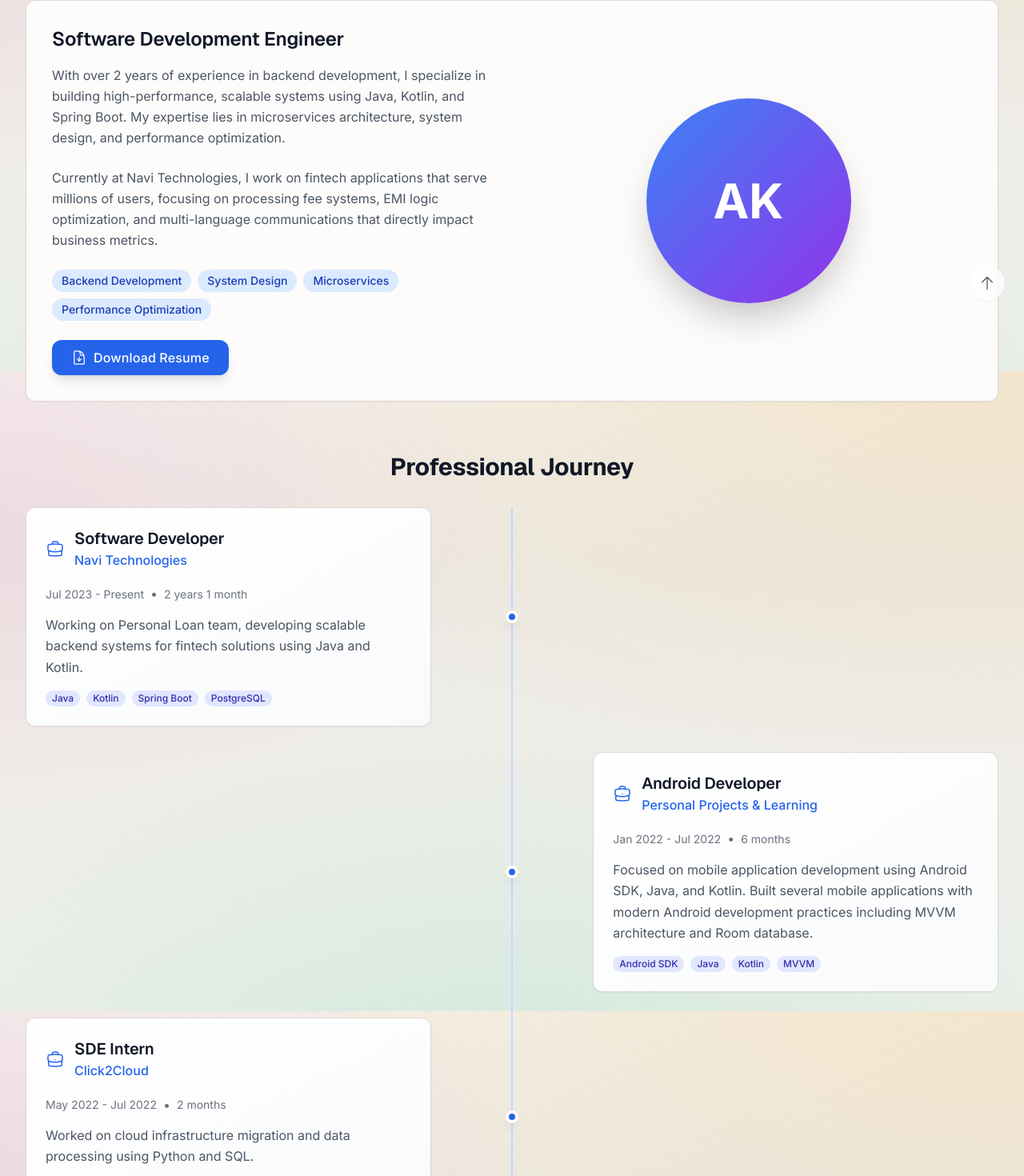
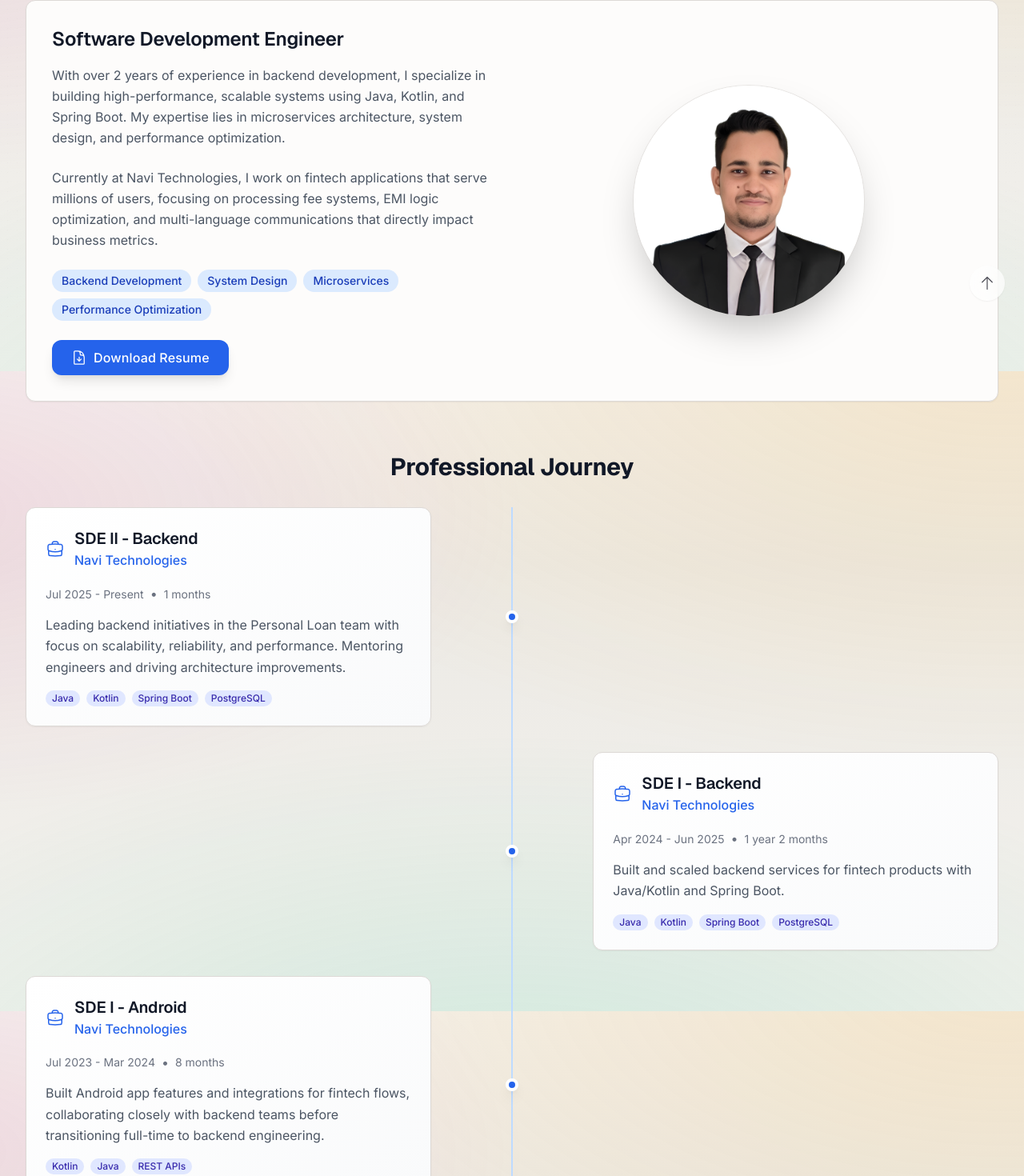
Before and after one commit to Anupam0401/anupam-portfolio, a Next.js app: page /about in a window 1280 px wide. Shown: the part 400-1870 px from the top of the page at 80% size. Built offline with nearby package versions, Linux system fonts and the light colour scheme.

Commit message:
feat: enhance profile UI with avatar image and company links

```diff
--- a/src/app/about/page.tsx
+++ b/src/app/about/page.tsx
@@ -1,6 +1,7 @@
 'use client'
 
-import React from 'react'
+import React, { useState } from 'react'
+import Image from 'next/image'
 import { motion } from 'framer-motion'
 import { DocumentArrowDownIcon, AcademicCapIcon, BriefcaseIcon, TrophyIcon } from '@heroicons/react/24/outline'
 import Layout from '@/components/layout/Layout'
@@ -11,6 +12,7 @@ import { personalInfo, experiences, education, achievements } from '@/data/portf
 import { calculateDuration } from '@/lib/utils'
 
 const AboutPage = () => {
+  const [imgOk, setImgOk] = useState(true)
   const handleDownloadResume = () => {
     const link = document.createElement('a')
     link.href = personalInfo.resume || '#'
@@ -73,11 +75,29 @@ const AboutPage = () => {
                 </div>
                 <div className="flex justify-center">
                   <motion.div
-                    className="w-64 h-64 bg-gradient-to-br from-blue-500 to-purple-600 rounded-full flex items-center justify-center text-white text-6xl font-bold shadow-2xl"
-                    whileHover={{ scale: 1.05 }}
+                    className="relative"
+                    whileHover={{ scale: 1.03 }}
                     transition={{ type: "spring" as const, stiffness: 300, damping: 30 }}
                   >
-                    AK
+                    <div className="relative w-64 h-64 md:w-72 md:h-72 rounded-full overflow-hidden ring-1 ring-[color:var(--border-color)]/60 shadow-2xl">
+                      {imgOk ? (
+                        <Image
+                          src="/images/anupam.png"
+                          alt="Anupam Kumar"
+                          fill
+                          priority
+                          placeholder="empty"
+                          quality={95}
+                          sizes="(min-width: 1024px) 18rem, (min-width: 768px) 18rem, 16rem"
+                          className="object-cover"
+                          onError={() => setImgOk(false)}
+                        />
+                      ) : (
+                        <div className="w-full h-full bg-gradient-to-br from-blue-500 to-purple-600 flex items-center justify-center text-white text-6xl font-bold">
+                          AK
+                        </div>
+                      )}
+                    </div>
                   </motion.div>
                 </div>
               </div>
@@ -123,8 +143,19 @@ const AboutPage = () => {
                               {exp.position}
                             </h3>
                             <p className="text-blue-600 dark:text-blue-400 font-medium">
-                              {exp.company}
-                            </p>
+                            {('companyUrl' in exp && (exp as any).companyUrl) ? (
+                              <a
+                                href={(exp as any).companyUrl}
+                                target="_blank"
+                                rel="noopener noreferrer"
+                                className="underline-offset-4 hover:underline"
+                              >
+                                {exp.company}
+                              </a>
+                            ) : (
+                              exp.company
+                            )}
+                          </p>
                           </div>
                         </div>
                         <div className="flex items-center text-gray-500 dark:text-gray-400 mb-3">
--- a/src/app/blog/[slug]/page.tsx
+++ b/src/app/blog/[slug]/page.tsx
@@ -1,6 +1,7 @@
 'use client'
 
 import React, { useEffect, useMemo, useState } from 'react'
+import Image from 'next/image'
 import { motion } from 'framer-motion'
 import Link from 'next/link'
 import { useParams } from 'next/navigation'
@@ -11,7 +12,6 @@ import {
   ArrowLeftIcon,
   ShareIcon,
   BookOpenIcon,
-  UserIcon,
   LinkIcon
 } from '@heroicons/react/24/outline'
 import Layout from '@/components/layout/Layout'
@@ -25,6 +25,7 @@ const BlogPostPage = () => {
   const slug = params.slug as string
   const [mounted, setMounted] = useState(false)
   const [progress, setProgress] = useState(0)
+  const [authorImgOk, setAuthorImgOk] = useState(true)
 
   useEffect(() => {
     setMounted(true)
@@ -191,10 +192,6 @@ const BlogPostPage = () => {
                 {/* Meta Information */}
                 <div className="flex flex-wrap items-center gap-6 mb-8 text-gray-600 dark:text-gray-400">
                   <div className="flex items-center">
-                    <UserIcon className="w-5 h-5 mr-2" />
-                    <span className="font-medium">Anupam Kumar</span>
-                  </div>
-                  <div className="flex items-center">
                     <CalendarIcon className="w-5 h-5 mr-2" />
                     <span>
                       {new Date(post.publishedDate).toLocaleDateString('en-US', {
@@ -299,8 +296,23 @@ const BlogPostPage = () => {
             <Card className="bg-gradient-to-r from-blue-50 to-purple-50 dark:from-blue-900/20 dark:to-purple-900/20">
               <CardContent className="p-8">
                 <div className="flex items-start space-x-4">
-                  <div className="w-16 h-16 bg-gradient-to-br from-blue-600 to-purple-600 rounded-full flex items-center justify-center text-white font-bold text-xl">
-                    AK
+                  <div className="relative w-16 h-16 rounded-full overflow-hidden ring-1 ring-[color:var(--border-color)]/60 shadow-md flex-shrink-0">
+                    {authorImgOk ? (
+                      <Image
+                        src="/images/anupam.png"
+                        alt="Anupam Kumar"
+                        fill
+                        placeholder="empty"
+                        quality={95}
+                        sizes="64px"
+                        className="object-cover"
+                        onError={() => setAuthorImgOk(false)}
+                      />
+                    ) : (
+                      <div className="w-full h-full bg-gradient-to-br from-blue-600 to-purple-600 text-white flex items-center justify-center font-bold text-xl">
+                        AK
+                      </div>
+                    )}
                   </div>
                   <div className="flex-1">
                     <h3 className="text-xl font-bold text-gray-900 dark:text-white mb-2">
--- a/src/app/blog/page.tsx
+++ b/src/app/blog/page.tsx
@@ -60,7 +60,8 @@ const BlogPage = () => {
     }
   }
 
-  const BlogCard = ({ post, featured = false }: { post: typeof blogPosts[0], featured?: boolean }) => (
+  const BlogCard = ({ post, featured = false }: { post: typeof blogPosts[0], featured?: boolean }) => {
+    return (
     <motion.div
       variants={itemVariants}
       className={`${featured ? 'md:col-span-2' : ''} h-full`}
@@ -148,7 +149,7 @@ const BlogPage = () => {
         </CardContent>
       </Card>
     </motion.div>
-  )
+  )}
 
   return (
     <Layout>
--- a/src/app/experience/page.tsx
+++ b/src/app/experience/page.tsx
@@ -86,7 +86,18 @@ const ExperiencePage = () => {
                             {exp.position}
                           </CardTitle>
                           <p className="text-blue-100 dark:text-blue-200 text-lg font-medium">
-                            {exp.company}
+                            {('companyUrl' in exp && (exp as any).companyUrl) ? (
+                              <a
+                                href={(exp as any).companyUrl}
+                                target="_blank"
+                                rel="noopener noreferrer"
+                                className="underline-offset-4 hover:underline"
+                              >
+                                {exp.company}
+                              </a>
+                            ) : (
+                              exp.company
+                            )}
                           </p>
                         </div>
                       </div>
--- a/src/app/layout.tsx
+++ b/src/app/layout.tsx
@@ -34,13 +34,13 @@ export const metadata: Metadata = {
     default: "Anupam Kumar - Backend Developer | Java, Kotlin, Spring Boot",
     template: "%s | Anupam Kumar - Backend Developer"
   },
-  description: "Backend Developer specializing in Java, Kotlin, Spring Boot, and Android development. IIT Bhilai graduate with experience at Navi Technologies and Click2Cloud. Explore my projects, blog posts, and technical expertise.",
+  description: "Backend Developer specializing in Java, Kotlin, and Spring Boot. IIT Bhilai graduate with experience at Navi Technologies and Click2Cloud. Explore my projects, blog posts, and technical expertise.",
   keywords: [
     "Backend Developer",
     "Java Developer",
     "Kotlin Developer",
     "Spring Boot",
-    "Android Development",
+
     "Software Engineer",
     "IIT Bhilai",
     "Navi Technologies",
@@ -69,7 +69,7 @@ export const metadata: Metadata = {
     locale: "en_US",
     url: "https://anupam-portfolio.vercel.app",
     title: "Anupam Kumar - Backend Developer | Java, Kotlin, Spring Boot",
-    description: "Backend Developer specializing in Java, Kotlin, Spring Boot, and Android development. IIT Bhilai graduate with experience at Navi Technologies and Click2Cloud.",
+    description: "Backend Developer specializing in Java, Kotlin, and Spring Boot. IIT Bhilai graduate with experience at Navi Technologies and Click2Cloud.",
     siteName: "Anupam Kumar Portfolio",
     images: [
       {
@@ -83,7 +83,7 @@ export const metadata: Metadata = {
   twitter: {
     card: "summary_large_image",
     title: "Anupam Kumar - Backend Developer | Java, Kotlin, Spring Boot",
-    description: "Backend Developer specializing in Java, Kotlin, Spring Boot, and Android development. IIT Bhilai graduate with experience at Navi Technologies and Click2Cloud.",
+    description: "Backend Developer specializing in Java, Kotlin, and Spring Boot. IIT Bhilai graduate with experience at Navi Technologies and Click2Cloud.",
     images: ["/og-image.png"],
     creator: "@anupamkumar",
   },
--- a/src/app/skills/page.tsx
+++ b/src/app/skills/page.tsx
@@ -149,10 +149,10 @@ const SkillsPage = () => {
           </div>
           <div className="text-right">
             <div className="text-2xl font-bold text-blue-600 dark:text-blue-400">
-              {skill.yearsOfExperience}
+              {skill.yearsOfExperience < 1 ? '<1' : skill.yearsOfExperience}
             </div>
             <div className="text-xs text-gray-500 dark:text-gray-400">
-              {skill.yearsOfExperience === 1 ? 'year' : 'years'}
+              {skill.yearsOfExperience < 1 ? 'year' : (skill.yearsOfExperience === 1 ? 'year' : 'years')}
             </div>
           </div>
         </div>
--- a/src/components/layout/Navigation.tsx
+++ b/src/components/layout/Navigation.tsx
@@ -97,7 +97,7 @@ const Navigation = () => {
             </div>
           </div>
 
-          {/* Theme Toggle & Mobile Menu Button */}
+          {/* Right Controls: Theme Toggle, Mobile Menu */}
           <div className="flex items-center space-x-4">
             <motion.button
               onClick={() => {
--- a/src/components/sections/HeroSection.tsx
+++ b/src/components/sections/HeroSection.tsx
@@ -180,7 +180,7 @@ const HeroSection = () => {
             ))}
           </motion.div>
 
-          {/* Highlights (Recruiter KPIs) */}
+          {/* Highlights (Recruiter strengths) */}
           <motion.div
             className="flex flex-wrap justify-center gap-3 mb-12"
             initial={{ opacity: 0, y: 16 }}
@@ -189,15 +189,15 @@ const HeroSection = () => {
           >
             <span className="inline-flex items-center gap-2 px-3 py-2 rounded-full bg-gray-100 text-gray-800 ring-1 ring-[color:var(--border-color)]/60">
               <ChartBarIcon className="w-4 h-4 text-blue-600" />
-              <span className="text-sm font-medium">Revenue Impact: ₹10M+ annually</span>
+              <span className="text-sm font-medium">Observability: tracing • metrics • logs</span>
             </span>
             <span className="inline-flex items-center gap-2 px-3 py-2 rounded-full bg-gray-100 text-gray-800 ring-1 ring-[color:var(--border-color)]/60">
               <ShieldCheckIcon className="w-4 h-4 text-blue-600" />
-              <span className="text-sm font-medium">99.9% Uptime</span>
+              <span className="text-sm font-medium">Safe deploys: CI/CD • canary • rollbacks</span>
             </span>
             <span className="inline-flex items-center gap-2 px-3 py-2 rounded-full bg-gray-100 text-gray-800 ring-1 ring-[color:var(--border-color)]/60">
               <BoltIcon className="w-4 h-4 text-blue-600" />
-              <span className="text-sm font-medium">Performance: 500ms → 50ms</span>
+              <span className="text-sm font-medium">Event-driven architecture (Kafka)</span>
             </span>
           </motion.div>
 
--- a/src/data/portfolio.ts
+++ b/src/data/portfolio.ts
@@ -2,7 +2,7 @@ import { PersonalInfo, Experience, Project, Skill, Achievement, Education, Socia
 
 export const personalInfo: PersonalInfo = {
   name: "Anupam Kumar",
-  title: "Backend Developer | Java | Kotlin | Spring Boot | Android",
+  title: "Backend Developer | Java | Kotlin | Spring Boot",
   email: "anupamkumar0401@gmail.com",
   location: "India",
   github: "https://github.com/Anupam0401",
@@ -11,20 +11,49 @@ export const personalInfo: PersonalInfo = {
 }
 
 export const experiences: Experience[] = [
+  // Navi SDE II - Backend (Promotion Jul 2025)
   {
-    id: 'navi-technologies',
+    id: 'navi-sde-2',
     company: 'Navi Technologies',
-    position: 'Software Developer',
-    startDate: "2023-07-01",
+    companyUrl: 'https://navi.com/',
+    position: 'SDE II - Backend',
+    startDate: '2025-07-01',
     location: 'Bangalore, India',
-    description: 'Working on Personal Loan team, developing scalable backend systems for fintech solutions using Java and Kotlin.',
+    description: 'Leading backend initiatives in the Personal Loan team with focus on scalability, reliability, and performance. Mentoring engineers and driving architecture improvements.',
+    achievements: [
+      'Drove system-level performance optimizations and reliability improvements across loan services',
+      'Owned high-impact roadmap items and cross-team integrations',
+      'Mentored junior engineers and improved engineering best practices'
+    ],
+    keyProjects: [
+      'Loan Services Scale & Resilience Program',
+      'Cross-Service Contract Standardization',
+      'Observability & Performance Tuning'
+    ],
+    technologies: ['Java', 'Kotlin', 'Spring Boot', 'PostgreSQL', 'Apache Kafka', 'Docker', 'Kubernetes'],
+    metrics: [
+      { label: 'System Uptime', value: '99.9%' },
+      { label: 'Latency Reduction', value: 'Targeted < p95 200ms' }
+    ]
+  },
+
+  // Navi SDE I - Backend (Apr 2024 - Jun 2025)
+  {
+    id: 'navi-sde-1',
+    company: 'Navi Technologies',
+    companyUrl: 'https://navi.com/',
+    position: 'SDE I - Backend',
+    startDate: '2024-04-01',
+    endDate: '2025-06-30',
+    location: 'Bangalore, India',
+    description: 'Built and scaled backend services for fintech products with Java/Kotlin and Spring Boot.',
     achievements: [
       'Processing Fee Introduction: Led end-to-end backend delivery contributing ₹1CR per day in revenue',
-      'Revamped Loan Journeys: Increased approval-to-disbursal rates (24% → 29%, 14% → 25%) and daily gross disbursal by 33.5% and 26.6%',
-      'EMI Date Standardization: Streamlined EMI date logic, enhanced collection efficiency by consolidating to 4 dates',
-      'Comms in Vernacular Languages: Implemented multi-language communication in 10 vernacular languages',
-      'OKYC Integration: Implemented Aadhaar and PAN verification using Digilocker, increased KYC completion by 10.2%',
-      'Workflow Optimization: Automated QA processes, reduced time from 10 minutes to less than 1 minute'
+      'Revamped Loan Journeys: Improved approval-to-disbursal rates and increased daily gross disbursal by 33.5% and 26.6%',
+      'EMI Date Standardization: Consolidated EMI dates to 4, improving collection efficiency',
+      'Comms in Vernacular Languages: Implemented 10 vernacular languages for customer comms',
+      'OKYC Integration: Aadhaar and PAN verification via Digilocker; +10.2% KYC completion',
+      'Workflow Optimization: Automated QA processes; reduced time from 10 minutes to < 1 minute'
     ],
     keyProjects: [
       'Personal Loan Processing Fee System',
@@ -35,35 +64,39 @@ export const experiences: Experience[] = [
     ],
     technologies: ['Java', 'Kotlin', 'Spring Boot', 'PostgreSQL', 'Apache Kafka', 'Docker', 'Kubernetes'],
     metrics: [
-      { label: "Revenue Impact", value: "₹10M+ annually" },
-      { label: "Transaction Volume", value: "1M+ daily" },
-      { label: "System Uptime", value: "99.9%" }
+      { label: 'Revenue Impact', value: '₹10M+ annually' },
+      { label: 'Transaction Volume', value: '1M+ daily' }
     ]
   },
+
+  // Navi Android Developer (Jul 2023 - Mar 2024)
   {
-    id: "android-development",
-    company: "Personal Projects & Learning",
-    position: "Android Developer",
-    startDate: "2022-01-01",
-    endDate: "2022-07-31",
-    location: "India",
-    description: "Focused on mobile application development using Android SDK, Java, and Kotlin. Built several mobile applications with modern Android development practices including MVVM architecture and Room database.",
+    id: 'navi-android',
+    company: 'Navi Technologies',
+    companyUrl: 'https://navi.com/',
+    position: 'SDE I - Android',
+    startDate: '2023-07-01',
+    endDate: '2024-03-31',
+    location: 'Bangalore, India',
+    description: 'Built Android app features and integrations for fintech flows, collaborating closely with backend teams before transitioning full-time to backend engineering.',
+    achievements: [
+      'Delivered several Android app features aligned with loan journey improvements',
+      'Collaborated on API design and integration with backend services',
+      'Contributed to performance and UX polish across critical screens'
+    ],
     keyProjects: [
-      "Medical Diagnosis App - Android application for healthcare diagnostics",
-      "Client Server App - Mobile client with backend integration",
-      "Learning Projects - Various Android apps exploring different features and APIs"
+      'Loan Journey App Enhancements',
+      'Comms & Notifications Client Work',
+      'Experimentation & A/B Rollouts in App'
     ],
-    technologies: ["Android SDK", "Java", "Kotlin", "MVVM", "Room Database", "Retrofit", "Material Design"],
-    achievements: [
-      "Built 3+ fully functional Android applications",
-      "Implemented modern Android architecture patterns",
-      "Integrated REST APIs with mobile interfaces",
-      "Gained proficiency in mobile UI/UX design principles"
-    ]
+    technologies: ['Kotlin', 'Java', 'REST APIs'],
   },
+
+  // Click2Cloud Internship
   {
     id: 'click2cloud',
     company: 'Click2Cloud',
+    companyUrl: 'https://www.click2cloud.com/home',
     position: 'SDE Intern',
     startDate: '2022-05-01',
     endDate: '2022-07-31',
@@ -223,12 +256,11 @@ export const skills: Skill[] = [
   // Frameworks
   { name: "Spring Boot", category: "framework", level: "expert", yearsOfExperience: 3, icon: "🍃" },
   { name: "Spring Framework", category: "framework", level: "advanced", yearsOfExperience: 3, icon: "🌱" },
-  { name: "Android SDK", category: "framework", level: "intermediate", yearsOfExperience: 1, icon: "📱" },
-  { name: "Retrofit", category: "framework", level: "intermediate", yearsOfExperience: 1, icon: "🔌" },
-  { name: "Room Database", category: "framework", level: "intermediate", yearsOfExperience: 1, icon: "🗄️" },
   { name: "Hibernate", category: "framework", level: "advanced", yearsOfExperience: 2, icon: "🔄" },
   { name: "JUnit", category: "framework", level: "advanced", yearsOfExperience: 3, icon: "✅" },
   { name: "Mockito", category: "framework", level: "advanced", yearsOfExperience: 2, icon: "🎭" },
+  // Android-adjacent basics retained at beginner level
+  { name: "Room Database", category: "framework", level: "beginner", yearsOfExperience: 1, icon: "🗄️" },
 
   // Databases
   { name: "PostgreSQL", category: "database", level: "advanced", yearsOfExperience: 3, icon: "🐘" },
@@ -252,8 +284,8 @@ export const skills: Skill[] = [
   { name: "System Design", category: "other", level: "advanced", yearsOfExperience: 2, icon: "🎯" },
   { name: "API Design", category: "other", level: "advanced", yearsOfExperience: 3, icon: "🔌" },
   { name: "Performance Optimization", category: "other", level: "advanced", yearsOfExperience: 2, icon: "⚡" },
-  { name: "Mobile Development", category: "other", level: "intermediate", yearsOfExperience: 1, icon: "📱" },
-  { name: "MVVM Architecture", category: "other", level: "intermediate", yearsOfExperience: 1, icon: "🏛️" }
+  // Android-adjacent basics retained at beginner level
+  { name: "MVVM Architecture", category: "other", level: "beginner", yearsOfExperience: 1, icon: "🏛️" }
 ]
 
 export const achievements: Achievement[] = [
--- a/src/types/portfolio.ts
+++ b/src/types/portfolio.ts
@@ -13,6 +13,7 @@ export interface PersonalInfo {
 export interface Experience {
   id: string
   company: string
+  companyUrl?: string
   position: string
   startDate: string
   endDate?: string
```
Also changed, not shown: public/images/anupam.png (added).
